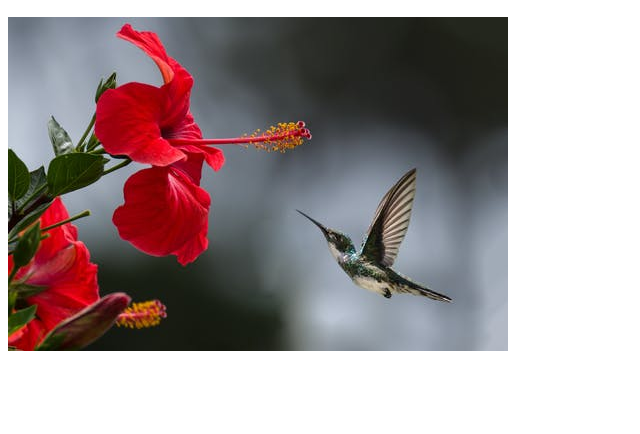
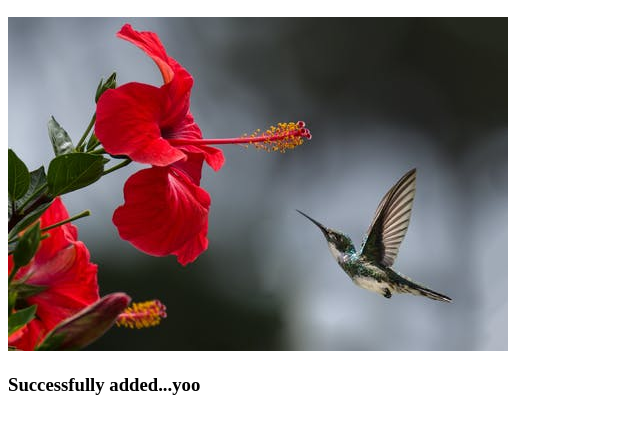
Before and after one commit to NakibSifatullah/git-repo2-jhankar, a plain HTML site: page index.html in a window 1280 px wide. Shown: the part 110-544 px from the top of the page, without its empty margins (0-640 px from the left). Drawn offline with Linux system fonts and the light colour scheme.

Commit message:
successfully added

```diff
--- a/index.html
+++ b/index.html
@@ -10,6 +10,7 @@
     <h1>New repo for github</h1>
     <h2>practicing to make a new repo without any help</h2>
     <img src="pexels-photo-1133957.jpeg" alt="new">
+    <h3><b>Successfully added...yoo</b></h3>
 
 </body>
 </html>
```
